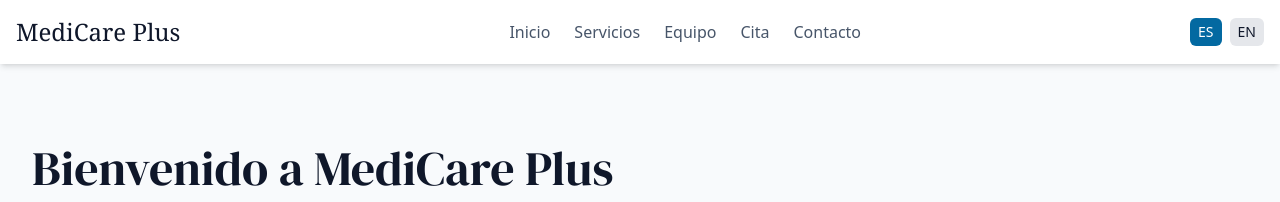
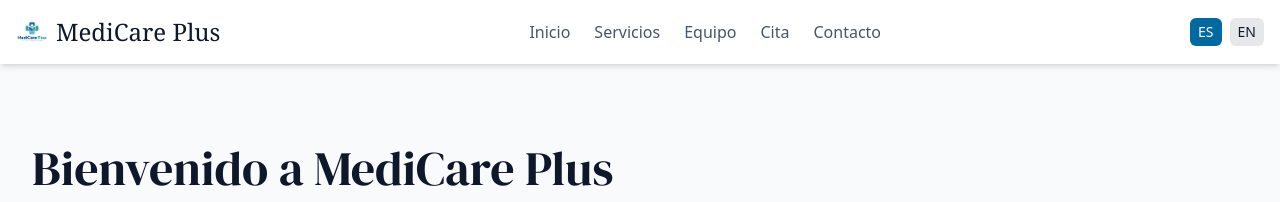
Before and after one commit to AngelSSJR/Consultorio-M-dico-mediante-Flujos-Asistidos-por-IA-y-Vibe-Coding, a plain HTML site: page index.html in a window 1280 px wide. Shown: the top 202 px of the page. Drawn offline with nearby package versions, Linux system fonts and the light colour scheme.

Commit message:
Refactor code structure for improved readability and maintainability

```diff
--- a/index.html
+++ b/index.html
@@ -31,8 +31,13 @@
 
       <!-- Brand -->
       <a href="#home"
-         class="text-2xl font-serif heading-serif text-primary"
-         id="brand-name">MediCare Plus</a>
+         class="flex items-center space-x-2 text-2xl font-serif heading-serif text-primary"
+         id="brand-name">
+         <img src="assets/icons/Logotipo sanitario MediCare Plus.png"
+              alt="Logotipo de MediCare Plus"
+              class="h-8 w-auto">
+         <span>MediCare Plus</span>
+      </a>
 
       <!-- Mobile button (visible ≤ md) -->
       <button id="mobile-menu-btn"
```
Also changed, not shown: assets/icons/Logotipo sanitario MediCare Plus.png (added).
